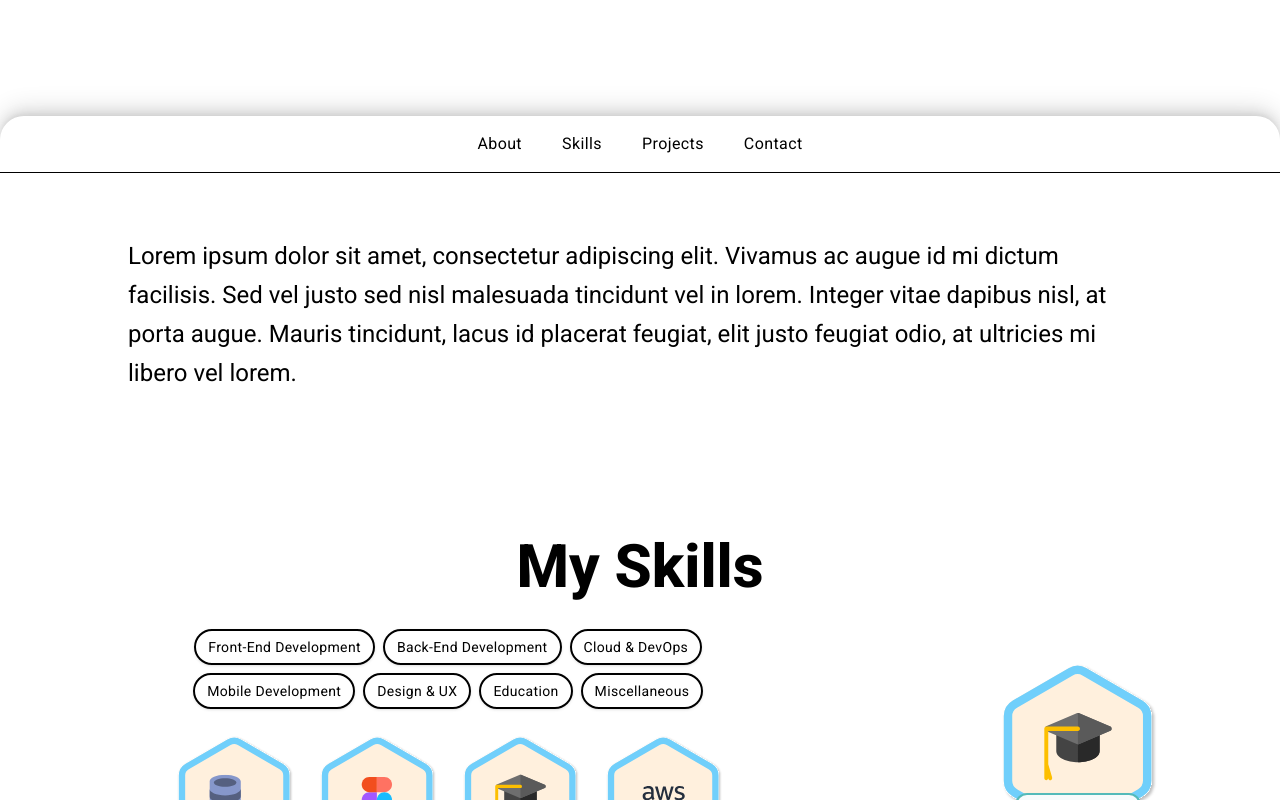
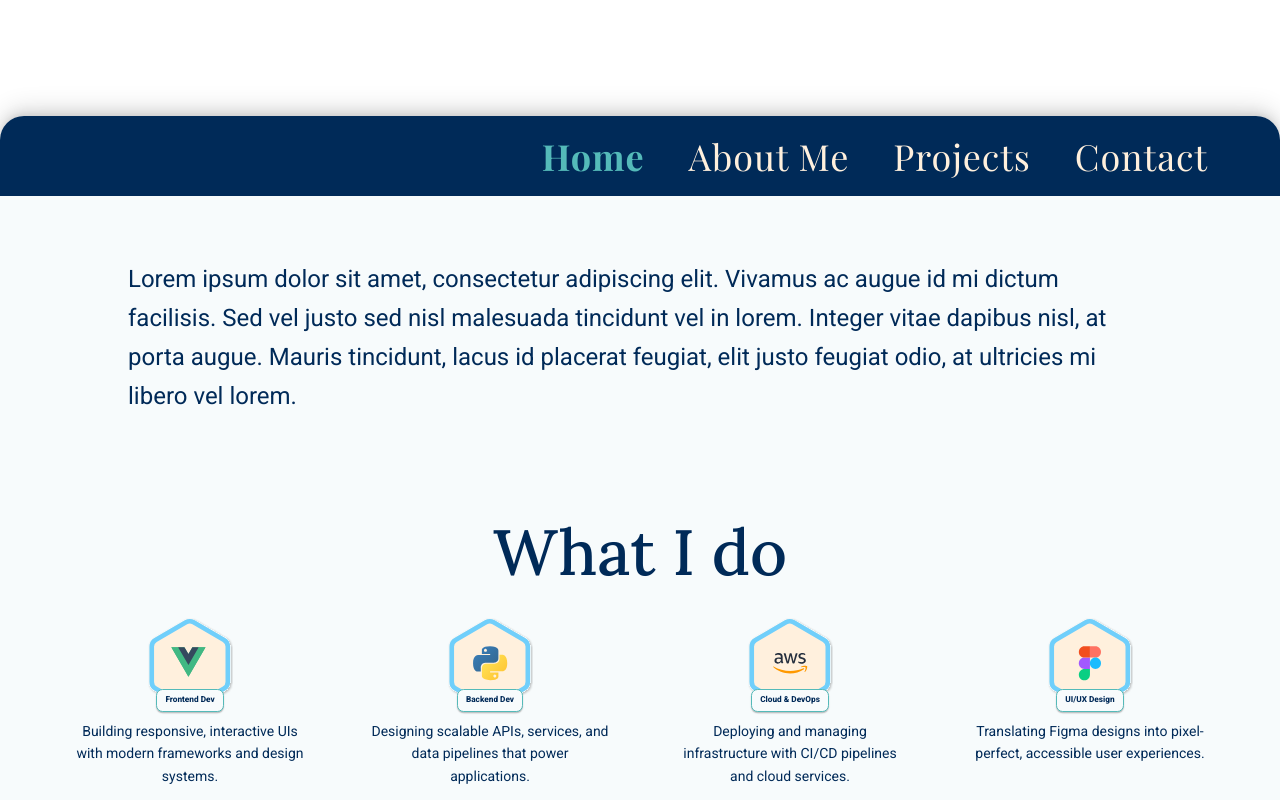
Before and after one commit to JacobE-Brown/JacobPortfolioV3, a React (Vite) app: page / in a window 1280 px wide. Shown: the part 660-1460 px from the top of the page. Built offline with nearby package versions, Linux system fonts and the light colour scheme.

Commit message:
Navbar is mostly working

```diff
--- a/src/App.tsx
+++ b/src/App.tsx
@@ -2,6 +2,7 @@ import './index.css'
 import HeroSection from './components/HeroSection'
 import NavBar from './components/NavBar'
 import AboutMe from './components/AboutMe'
+import WhatIDo from './components/WhatIDo'
 import Technologies from './components/Technologies'
 import ProjectCard from './components/ProjectCard'
 import ContactMe from './components/ContactMe'
@@ -35,17 +36,19 @@ const projects = [
 
 function App() {
   return (
-    <div className="min-h-screen bg-blue-neutral text-text-1">
+    <div className="min-h-screen bg-parchment text-text-1">
       <HeroSection />
 
       {/* Content pillar — Fluent-style floating card */}
-      <main className="relative rounded-t-3xl -mt-6 z-10 overflow-hidden
+      <main className="relative z-10 overflow-x-clip bg-blue-neutral rounded-t-3xl -mt-6
                        max-w-screen-2xl mx-auto
                        px-0 sm:mx-4 md:mx-6 lg:mx-8 xl:mx-auto
                        shadow-[0_-2px_4px_rgba(0,0,0,0.04),0_-4px_12px_rgba(0,0,0,0.08),0_-8px_24px_rgba(0,0,0,0.12)]">
         <NavBar />
 
         <AboutMe />
+
+        <WhatIDo />
 
         <Technologies />
 
--- a/src/components/ContactMe.tsx
+++ b/src/components/ContactMe.tsx
@@ -1,6 +1,6 @@
 export default function ContactMe() {
   return (
-    <section className="bg-blue-neutral flex flex-col items-center justify-end min-h-[28rem]">
+    <section id="contact" className="bg-blue-neutral flex flex-col items-center justify-end min-h-[28rem]">
       <div className="flex-1 flex flex-col items-center justify-center gap-2 px-8">
         <h2 className="font-serif text-5xl md:text-7xl lg:text-8xl text-text-1">
           Contact Me:
--- a/src/components/HeroSection.tsx
+++ b/src/components/HeroSection.tsx
@@ -2,7 +2,7 @@ import hexBase from '@/assets/images/TechLogos/hex-base.svg'
 
 export default function HeroSection() {
   return (
-    <section className="bg-blue-neutral relative overflow-hidden">
+    <section id="home" className="relative overflow-hidden">
       <div className="flex items-center justify-center min-h-screen px-8 py-24">
         <div className="flex flex-col lg:flex-row items-center gap-12 lg:gap-24 max-w-7xl">
           {/* Text content */}
--- a/src/components/NavBar.tsx
+++ b/src/components/NavBar.tsx
@@ -1,25 +1,78 @@
+import { useState, useEffect, useRef } from 'react'
+
 const navLinks = [
-  { label: 'About', href: '#about' },
-  { label: 'Skills', href: '#skills' },
+  { label: 'Home', href: '#home' },
+  { label: 'About Me', href: '#about' },
   { label: 'Projects', href: '#projects' },
   { label: 'Contact', href: '#contact' },
 ]
 
 export default function NavBar() {
+  const [activeLink, setActiveLink] = useState('#home')
+  const [isStuck, setIsStuck] = useState(false)
+  const sentinelRef = useRef<HTMLDivElement>(null)
+
+  useEffect(() => {
+    const sectionIds = navLinks.map(l => l.href.slice(1))
+
+    const sectionObserver = new IntersectionObserver(
+      (entries) => {
+        for (const entry of entries) {
+          if (entry.isIntersecting) {
+            setActiveLink(`#${entry.target.id}`)
+          }
+        }
+      },
+      { rootMargin: '-40% 0px -55% 0px' }
+    )
+
+    for (const id of sectionIds) {
+      const el = document.getElementById(id)
+      if (el) sectionObserver.observe(el)
+    }
+
+    // Sentinel sits right above nav — when it scrolls out of view, nav is stuck
+    const sentinel = sentinelRef.current
+    let stuckObserver: IntersectionObserver | undefined
+    if (sentinel) {
+      stuckObserver = new IntersectionObserver(
+        ([entry]) => setIsStuck(!entry.isIntersecting),
+        { threshold: 0 }
+      )
+      stuckObserver.observe(sentinel)
+    }
+
+    return () => {
+      sectionObserver.disconnect()
+      stuckObserver?.disconnect()
+    }
+  }, [])
+
   return (
-    <nav className="bg-blue-neutral sticky top-0 z-20 border-b border-blue-medium-1/20">
-      <div className="flex items-center justify-center gap-6 md:gap-10 px-6 py-4">
-        {navLinks.map((link) => (
+    <>
+      <div ref={sentinelRef} className="h-0 w-full" aria-hidden="true" />
+      <nav className={`bg-text-1 sticky top-0 z-20 transition-[border-radius] duration-300
+        ${isStuck ? 'rounded-t-none' : 'rounded-t-3xl'}`}>
+        <div className="flex items-center justify-end gap-7 md:gap-11 px-8 md:px-12 lg:px-[72px] py-5">
+          {navLinks.map((link) => {
+            const isActive = activeLink === link.href
+            return (
               <a
                 key={link.href}
                 href={link.href}
-            className="font-sans font-medium text-text-1 text-sm md:text-base tracking-wide
-                       hover:text-blue-medium-2 transition-colors"
+                onClick={() => setActiveLink(link.href)}
+                className={`font-serif text-lg md:text-2xl lg:text-4xl tracking-wide transition-colors
+                  ${isActive
+                    ? 'text-blue-medium-2 font-bold'
+                    : 'text-tan-neutral font-normal hover:text-blue-medium-1'
+                  }`}
               >
                 {link.label}
               </a>
-        ))}
+            )
+          })}
         </div>
       </nav>
+    </>
   )
 }
--- /dev/null
+++ b/src/components/WhatIDo.tsx
@@ -0,0 +1,63 @@
+import TechBadge from './TechBadge'
+
+import reactIcon from '@/assets/images/TechLogos/react.svg'
+import pythonIcon from '@/assets/images/TechLogos/python.svg'
+import awsIcon from '@/assets/images/TechLogos/aws.svg'
+import figmaIcon from '@/assets/images/TechLogos/figma.svg'
+import sqlIcon from '@/assets/images/TechLogos/sql.svg'
+
+const workItems = [
+  {
+    icon: reactIcon,
+    label: 'Frontend Dev',
+    description: 'Building responsive, interactive UIs with modern frameworks and design systems.',
+  },
+  {
+    icon: pythonIcon,
+    label: 'Backend Dev',
+    description: 'Designing scalable APIs, services, and data pipelines that power applications.',
+  },
+  {
+    icon: awsIcon,
+    label: 'Cloud & DevOps',
+    description: 'Deploying and managing infrastructure with CI/CD pipelines and cloud services.',
+  },
+  {
+    icon: figmaIcon,
+    label: 'UI/UX Design',
+    description: 'Translating Figma designs into pixel-perfect, accessible user experiences.',
+  },
+  {
+    icon: sqlIcon,
+    label: 'Databases',
+    description: 'Modeling, querying, and optimizing relational and NoSQL data stores.',
+  },
+]
+
+export default function WhatIDo() {
+  return (
+    <section className="bg-blue-neutral flex flex-col items-center gap-8 px-8 md:px-16 py-10">
+      <h2 className="font-heading font-medium text-text-1 text-4xl md:text-5xl lg:text-[4rem]">
+        What I do
+      </h2>
+
+      <div className="flex flex-wrap items-start justify-center gap-10 md:gap-15 w-full max-w-6xl">
+        {workItems.map((item) => (
+          <div
+            key={item.label}
+            className="flex flex-col items-center gap-2 w-40 md:w-52 lg:w-60"
+          >
+            <TechBadge
+              icon={<img src={item.icon} alt={item.label} className="w-full h-full" />}
+              name={item.label}
+              hexSize={{ x: 55, y: 55 }}
+            />
+            <p className="font-sans text-xs md:text-sm text-text-1 text-center leading-relaxed">
+              {item.description}
+            </p>
+          </div>
+        ))}
+      </div>
+    </section>
+  )
+}
--- a/src/tokens.css
+++ b/src/tokens.css
@@ -1,49 +1,32 @@
-/* CSS variables and Tailwind v4 @theme mappings for Anima import */
-
-:root {
-  --blue-medium-1: 112 207 251; /* rgb tuple for tailwind rgb(var(...)/<alpha-value>) */
-  --blue-medium-2: 84 186 185;
-  --blue-neutral: 247 251 252;
-  --cream-neutral: 251 248 241;
-  --tan-neutral: 255 240 221;
-  --text-1: 0 42 88;
-  --text-2: 125 110 79;
-}
+/* Design tokens — Tailwind v4 @theme config
+   Source of truth: Figma "Jacob Portfolio Creation" */
 
 @theme {
-  /* Map colors to CSS variables; Tailwind v4 style */
-  --color-blue-medium-1: rgb(var(--blue-medium-1) / <alpha-value>);
-  --color-blue-medium-2: rgb(var(--blue-medium-2) / <alpha-value>);
-  --color-blue-neutral: rgb(var(--blue-neutral) / <alpha-value>);
-  --color-cream-neutral: rgb(var(--cream-neutral) / <alpha-value>);
-  --color-tan-neutral: rgb(var(--tan-neutral) / <alpha-value>);
-  --color-text-1: rgb(var(--text-1) / <alpha-value>);
-  --color-text-2: rgb(var(--text-2) / <alpha-value>);
+  /* Colors from Figma */
+  --color-text-1: #002A58;
+  --color-text-2: #7D6E4F;
+  --color-blue-medium-1: #70CFFB;
+  --color-blue-medium-2: #54BAB9;
+  --color-blue-neutral: #F7FBFC;
+  --color-cream-neutral: #FBF8F1;
+  --color-tan-neutral: #FFF0DD;
 
-  /* Fonts */
+  /* Fonts — matches Google Fonts loaded in index.html */
   --font-sans: "Roboto", ui-sans-serif, system-ui, sans-serif;
   --font-serif: "Playfair Display", "Merriweather", "Georgia", ui-serif, serif;
+  --font-heading: "Lora", "Playfair Display", ui-serif, serif;
   --font-mono: ui-monospace, SFMono-Regular, Menlo, Monaco, Consolas, "Liberation Mono", "Courier New", monospace;
 }
 
-/* Utilities for animations from the snippet */
-:root {
-  --animate-spin: spin 1s linear infinite;
-}
-
+/* Animation utilities */
 .animate-fade-in { animation: fade-in 1s var(--animation-delay, 0s) ease forwards; }
 .animate-fade-up { animation: fade-up 1s var(--animation-delay, 0s) ease forwards; }
 .animate-marquee { animation: marquee var(--duration) infinite linear; }
 .animate-marquee-vertical { animation: marquee-vertical var(--duration) linear infinite; }
 .animate-shimmer { animation: shimmer 8s infinite; }
-.animate-spin { animation: var(--animate-spin); }
+.animate-spin { animation: spin 1s linear infinite; }
 
 @keyframes spin { to { transform: rotate(1turn); } }
-@keyframes image-glow {
-  0% { opacity: 0; animation-timing-function: cubic-bezier(0.74, 0.25, 0.76, 1); }
-  10% { opacity: 0.7; animation-timing-function: cubic-bezier(0.12, 0.01, 0.08, 0.99); }
-  100% { opacity: 0.4; }
-}
 @keyframes fade-in {
   0% { opacity: 0; transform: translateY(-10px); }
   100% { opacity: 1; transform: none; }
@@ -56,46 +39,41 @@
   0%, 90%, 100% { background-position: calc(-100% - var(--shimmer-width)) 0; }
   30%, 60% { background-position: calc(100% + var(--shimmer-width)) 0; }
 }
-@keyframes marquee { 0% { transform: translate(0); } 100% { transform: translateX(calc(-100% - var(--gap))); } }
-@keyframes marquee-vertical { 0% { transform: translateY(0); } 100% { transform: translateY(calc(-100% - var(--gap))); } }
+@keyframes marquee {
+  0% { transform: translate(0); }
+  100% { transform: translateX(calc(-100% - var(--gap))); }
+}
+@keyframes marquee-vertical {
+  0% { transform: translateY(0); }
+  100% { transform: translateY(calc(-100% - var(--gap))); }
+}
 
-/* GSAP Animation Support */
+/* GSAP animation support */
 .hexagon-content {
   transform-origin: center;
   will-change: transform;
 }
 
-/* Base resets aligning with snippet intent */
 @layer base {
   button, input, select, textarea { appearance: none; background: transparent; border: 0; outline: 0; }
 }
 
 @layer components {
-  .all-\[unset\] { all: unset; }
-
-  /* HexTile styling */
   .hex-tile {
     transition: all 0.3s cubic-bezier(0.4, 0, 0.2, 1);
     transform-origin: center;
     will-change: transform;
   }
 
-  .hex-tile:hover {
-    z-index: 5;
-  }
+  .hex-tile:hover { z-index: 5; }
+  .hex-tile.selected { z-index: 10; }
 
-  .hex-tile.selected {
-    z-index: 10;
-  }
-
-  /* Hex grid container */
   .hex-grid-container {
     position: relative;
     background: transparent;
     overflow: visible;
   }
 
-  /* Tech badge transitions */
   .tech-badge-responsive {
     transition: all 0.3s cubic-bezier(0.4, 0, 0.2, 1);
     transform-origin: center;
```
Lines whose indentation alone changed are shown as unchanged.
